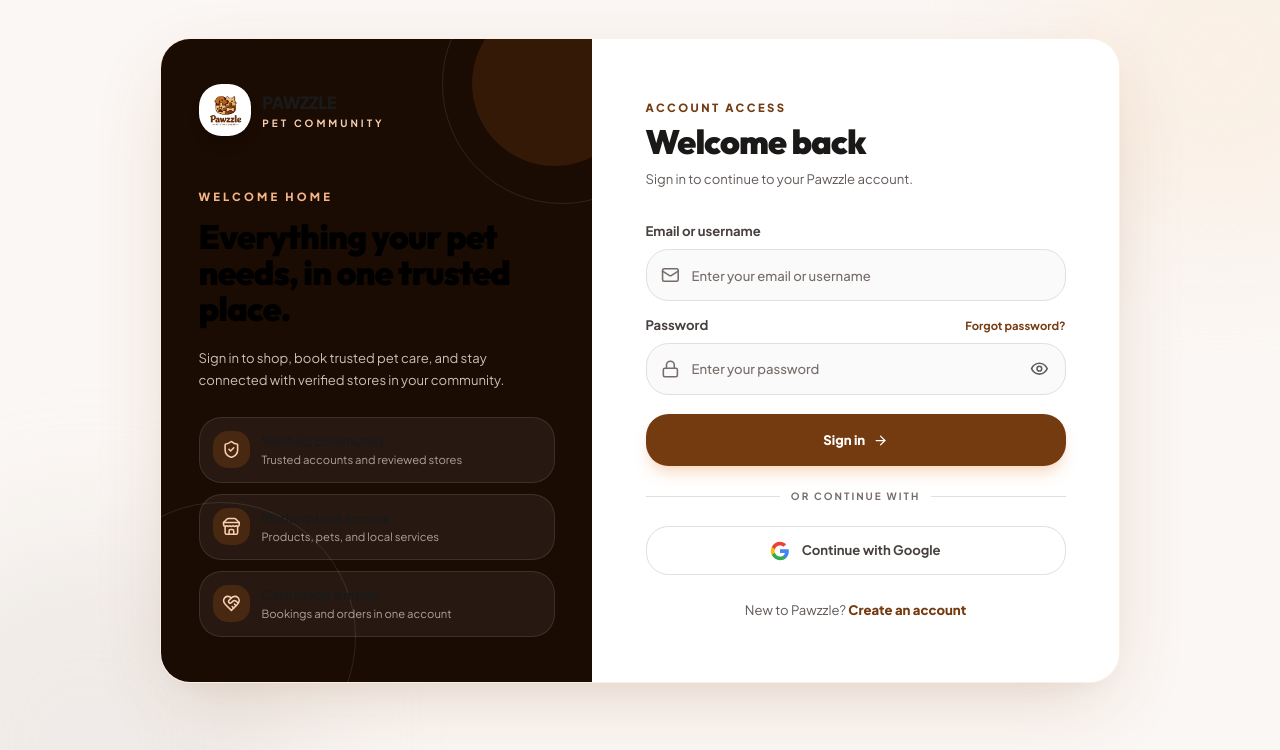
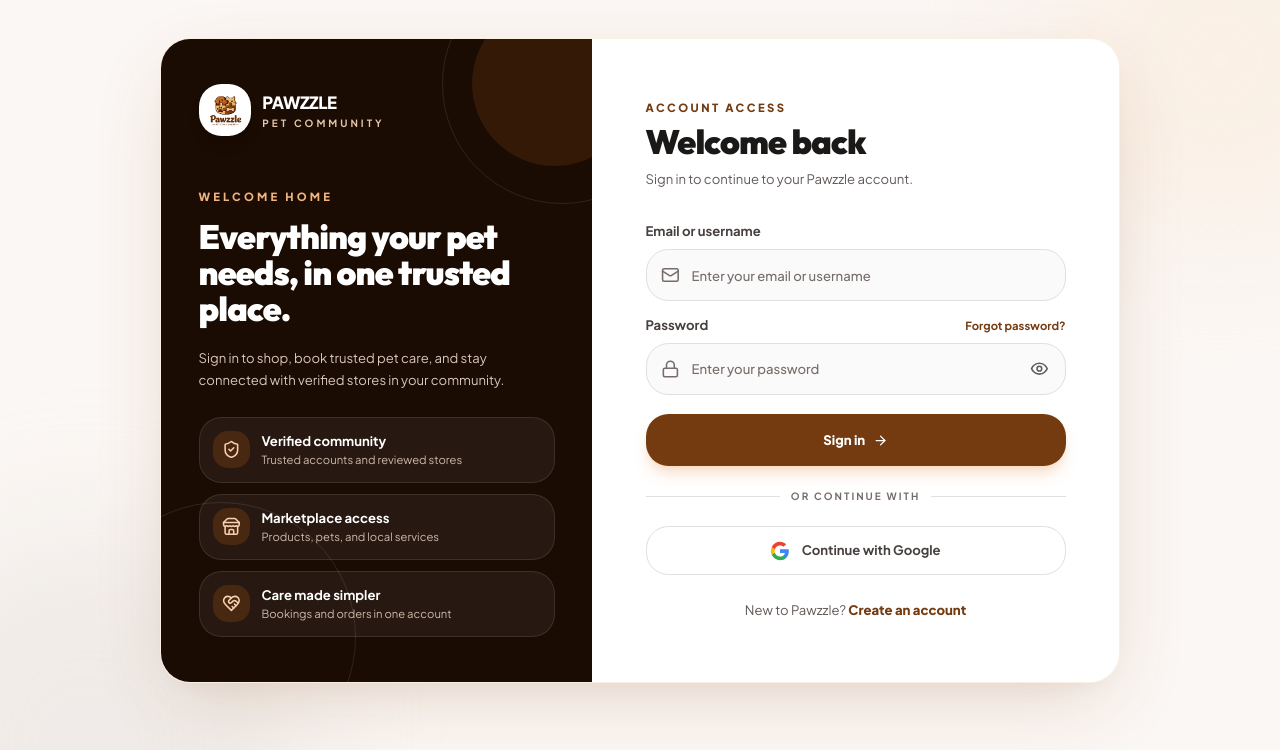
Before and after one commit to monrealleahangela-wq/Pawzzle, a React (Create React App) app in the folder client/: page /login in a window 1280 px wide. Shown: the top 750 px of the page. Built offline with nearby package versions, Linux system fonts and the light colour scheme; no server answers.

Commit message:
fix: restore login panel text contrast

```diff
--- a/client/src/pages/auth/Login.js
+++ b/client/src/pages/auth/Login.js
@@ -171,16 +171,16 @@ const Login = () => {
                 <img src="/images/logo.png" alt="Pawzzle" className="h-full w-full object-contain" />
               </div>
               <div>
-                <p className="text-lg font-black tracking-tight">PAWZZLE</p>
-                <p className="text-[10px] font-bold uppercase tracking-[0.3em] text-primary-200">Pet community</p>
+                <p className="text-lg font-black tracking-tight !text-white">PAWZZLE</p>
+                <p className="text-[10px] font-bold uppercase tracking-[0.3em] !text-[#e7c6aa]">Pet community</p>
               </div>
             </div>
 
-            <p className="mb-4 text-xs font-black uppercase tracking-[0.28em] text-primary-300">Welcome home</p>
-            <h1 className="max-w-sm text-4xl font-black leading-[1.08] tracking-tight">
+            <p className="mb-4 text-xs font-black uppercase tracking-[0.28em] !text-[#f0b47f]">Welcome home</p>
+            <h1 className="max-w-sm text-4xl font-black leading-[1.08] tracking-tight !text-white">
               Everything your pet needs, in one trusted place.
             </h1>
-            <p className="mt-5 max-w-sm text-sm leading-6 text-primary-100/80">
+            <p className="mt-5 max-w-sm text-sm leading-6 !text-[#d8c6ba]">
               Sign in to shop, book trusted pet care, and stay connected with verified stores in your community.
             </p>
           </div>
@@ -196,8 +196,8 @@ const Login = () => {
                   <Icon className="h-5 w-5" aria-hidden="true" />
                 </div>
                 <div>
-                  <p className="text-sm font-bold">{title}</p>
-                  <p className="mt-0.5 text-xs text-primary-100/65">{text}</p>
+                  <p className="text-sm font-bold !text-white">{title}</p>
+                  <p className="mt-0.5 text-xs !text-[#cdb8aa]">{text}</p>
                 </div>
               </div>
             ))}
```
Also changed, not shown: 1 other file (tests, documents, lock files or other folders).
